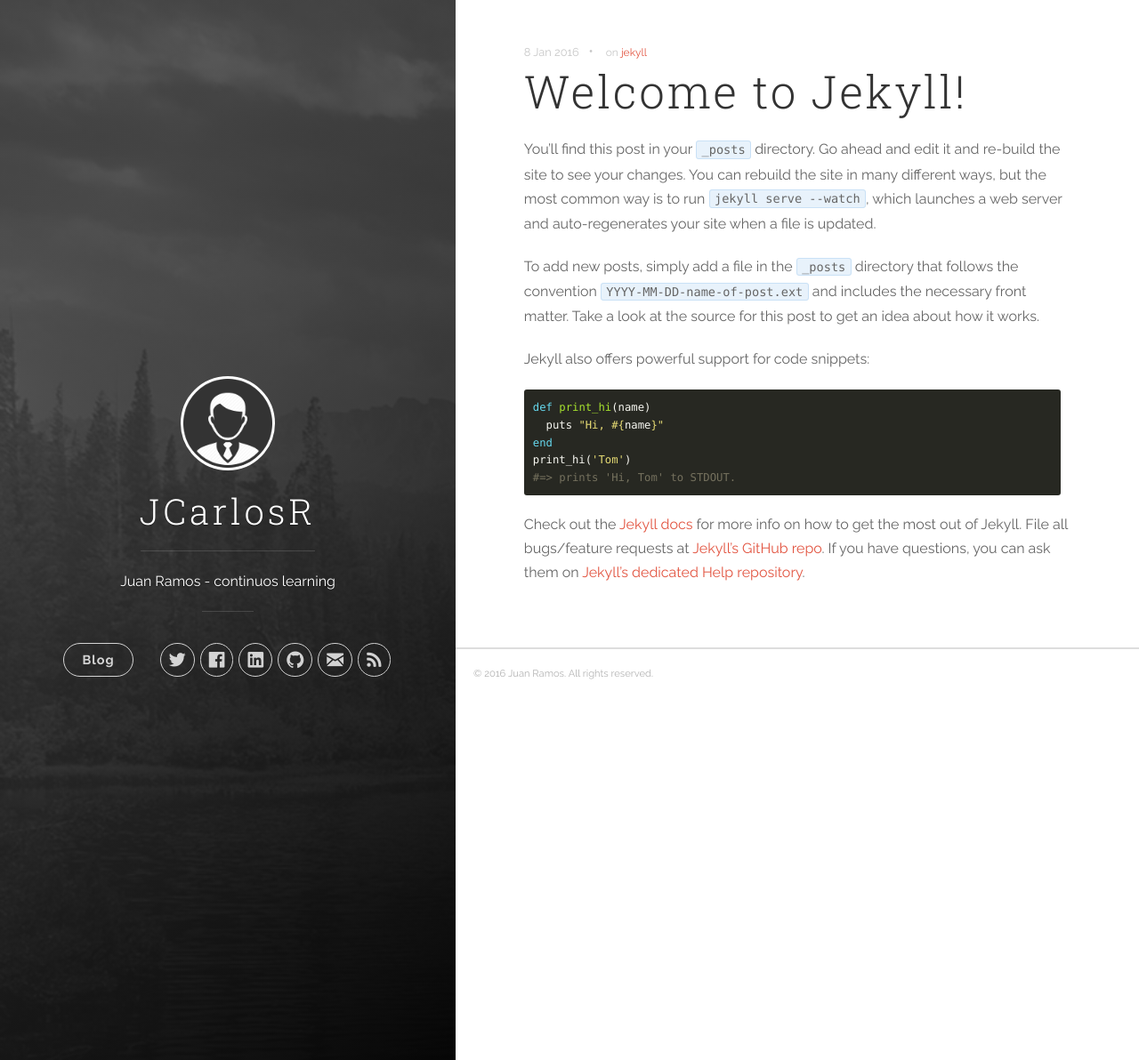
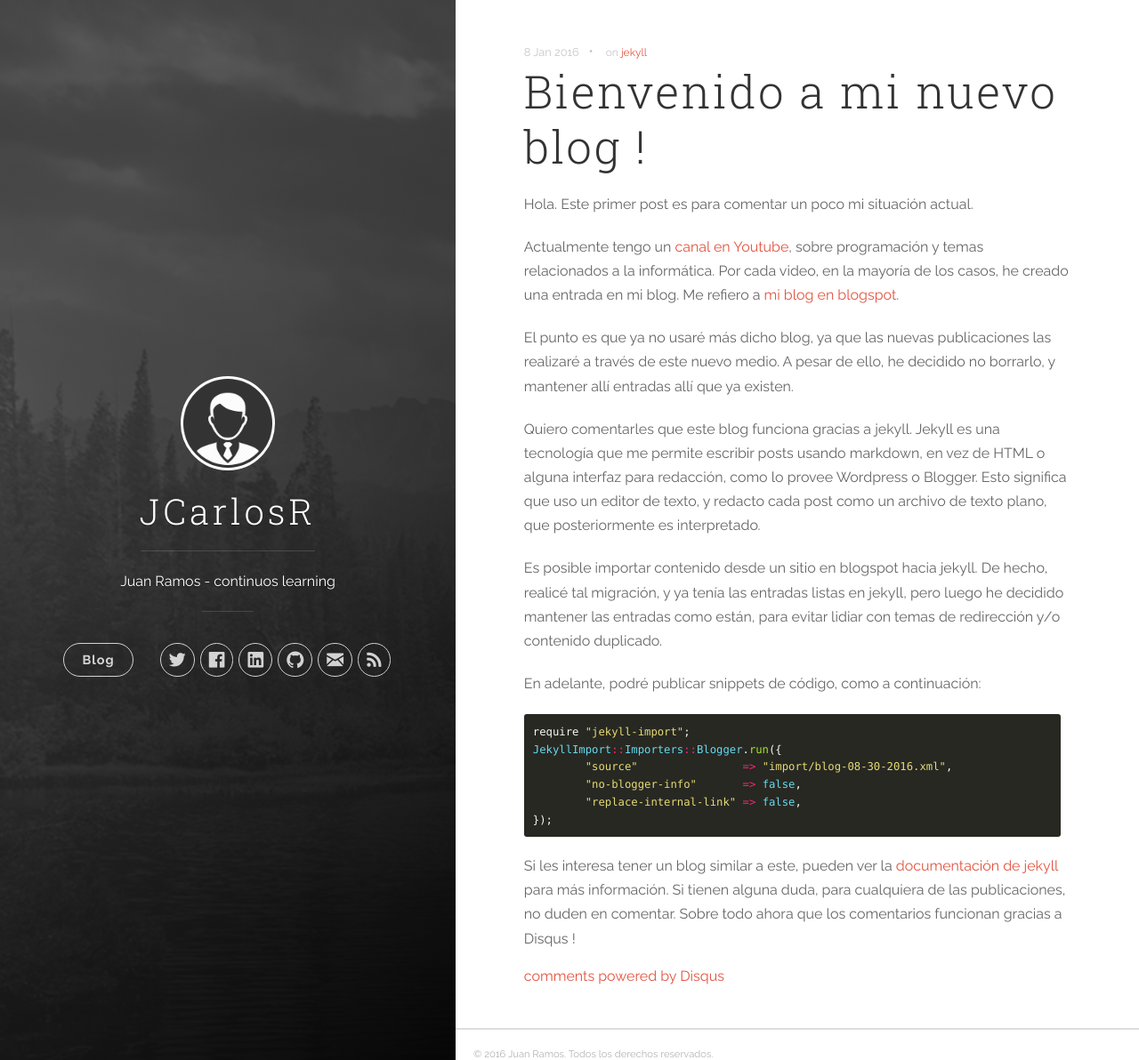
Before and after one commit to JCarlosR/jcarlosr.github.io, a Jekyll site: the page built from _posts/2016-01-08-welcome-to-jekyll.markdown, in a window 1280 px wide and 1192 px high. Shown: the whole window at 89% size. Built offline with Jekyll 4.4.1, drawn with Linux system fonts in a browser that asks for light colours; nearby versions of some CDN libraries; comment, search, counter and statistics services are not loaded.

Commit message:
First post and configuration

````diff
--- a/_config.yml
+++ b/_config.yml
@@ -3,8 +3,8 @@ title: JCarlosR
 description: 'Juan Ramos - continuos learning'
 url: 'http://jcarlosr.github.io'
 baseurl: '/'
-# google_analytics: 'UA-XXXXXX-X'
-# disqus_shortname: 'your-disqus-name'
+google_analytics: 'UA-26345705-3'
+disqus_shortname: 'jcarlosr'
 
 author:
   name: 'Juan Ramos'
--- a/_includes/footer.html
+++ b/_includes/footer.html
@@ -1,5 +1,5 @@
 <footer class="footer">
-  <span class="footer__copyright">&copy; {{ site.time | date: '%Y' }} {{ site.author.name }}. All rights reserved.</span>
+  <span class="footer__copyright">&copy; {{ site.time | date: '%Y' }} {{ site.author.name }}. Todos los derechos reservados.</span>
 </footer>
 
 <script type="text/javascript" src="https://ajax.googleapis.com/ajax/libs/jquery/1.11.3/jquery.min.js"></script>
--- a/_includes/header.html
+++ b/_includes/header.html
@@ -30,7 +30,7 @@
             {% if site.author.twitter_username %}
               <!-- Twitter -->
               <li class="navigation__item">
-                <a href="http://twitter.com/{{ site.author.twitter_username }}" title="@{{ site.author.twitter_username }} on Twitter" target="_blank">
+                <a href="http://twitter.com/{{ site.author.twitter_username }}" title="@{{ site.author.twitter_username }} en Twitter" target="_blank">
                   <i class="icon icon-social-twitter"></i>
                   <span class="label">Twitter</span>
                 </a>
@@ -40,7 +40,7 @@
             {% if site.author.facebook_username %}
               <!-- Facebook -->
               <li class="navigation__item">
-                <a href="http://fb.me/{{ site.author.facebook_username }}" title="{{ site.author.facebook_username }} on Facebook" target="_blank">
+                <a href="http://fb.me/{{ site.author.facebook_username }}" title="{{ site.author.facebook_username }} en Facebook" target="_blank">
                   <i class="icon icon-social-facebook"></i>
                   <span class="label">Facebook</span>
                 </a>
@@ -50,7 +50,7 @@
             {% if site.author.linkedin_username %}
               <!-- LinkedIn -->
               <li class="navigation__item">
-                <a href="https://www.linkedin.com/in/{{ site.author.linkedin_username }}" title="{{ site.author.linkedin_username }} on LinkedIn" target="_blank">
+                <a href="https://www.linkedin.com/in/{{ site.author.linkedin_username }}" title="{{ site.author.linkedin_username }} en LinkedIn" target="_blank">
                   <i class="icon icon-social-linkedin"></i>
                   <span class="label">LinkedIn</span>
                 </a>
@@ -60,7 +60,7 @@
             {% if site.author.github_username %}
               <!-- GitHub -->
               <li class="navigation__item">
-                <a href="https://www.github.com/{{ site.author.github_username }}" title="{{ site.author.github_username }} on GitHub" target="_blank">
+                <a href="https://www.github.com/{{ site.author.github_username }}" title="{{ site.author.github_username }} en GitHub" target="_blank">
                   <i class="icon icon-social-github"></i>
                   <span class="label">GitHub</span>
                 </a>
--- a/_includes/pagination.html
+++ b/_includes/pagination.html
@@ -7,7 +7,7 @@
     {% endif %}
   {% endif %}
 
-  <span class="pagination__page-number">Page {{ paginator.page}} of {{ paginator.total_pages}}</span>
+  <span class="pagination__page-number">Página {{ paginator.page}} de {{ paginator.total_pages}}</span>
 
   {% if paginator.next_page %}
     <a rel="next" class="posts older btn small" href="{{ site.baseurl }}page{{ paginator.next_page }}/">Older Posts →</a>
--- a/_posts/2016-01-08-welcome-to-jekyll.markdown
+++ b/_posts/2016-01-08-welcome-to-jekyll.markdown
@@ -1,25 +1,35 @@
 ---
-title:  "Welcome to Jekyll!"
+title:  "Bienvenido a mi nuevo blog !"
 date:   2016-01-08 15:04:23
-categories: [jekyll]
+categories: [Anuncios]
 tags: [jekyll]
 ---
-You’ll find this post in your `_posts` directory. Go ahead and edit it and re-build the site to see your changes. You can rebuild the site in many different ways, but the most common way is to run `jekyll serve --watch`, which launches a web server and auto-regenerates your site when a file is updated.
+Hola. Este primer post es para comentar un poco mi situación actual.
 
-To add new posts, simply add a file in the `_posts` directory that follows the convention `YYYY-MM-DD-name-of-post.ext` and includes the necessary front matter. Take a look at the source for this post to get an idea about how it works.
+Actualmente tengo un [canal en Youtube][canal], sobre programación y temas relacionados a la informática.
+Por cada video, en la mayoría de los casos, he creado una entrada en mi blog. Me refiero a [mi blog en blogspot][blog].
 
-Jekyll also offers powerful support for code snippets:
+El punto es que ya no usaré más dicho blog, ya que las nuevas publicaciones las realizaré a través de este nuevo medio. A pesar de ello, he decidido no borrarlo, y mantener allí entradas allí que ya existen.
+
+Quiero comentarles que este blog funciona gracias a jekyll. Jekyll es una tecnología que me permite escribir posts usando markdown, en vez de HTML o alguna interfaz para redacción, como lo provee Wordpress o Blogger.
+Esto significa que uso un editor de texto, y redacto cada post como un archivo de texto plano, que posteriormente es interpretado.
+
+Es posible importar contenido desde un sitio en blogspot hacia jekyll. De hecho, realicé tal migración, y ya tenía las entradas listas en jekyll, pero luego he decidido mantener las entradas como están, para evitar lidiar con temas de redirección y/o contenido duplicado.
+
+En adelante, podré publicar snippets de código, como a continuación:
 
 ``` ruby
-def print_hi(name)
-  puts "Hi, #{name}"
-end
-print_hi('Tom')
-#=> prints 'Hi, Tom' to STDOUT.
+require "jekyll-import";
+JekyllImport::Importers::Blogger.run({
+	"source"                => "import/blog-08-30-2016.xml",
+	"no-blogger-info"       => false,
+	"replace-internal-link" => false,
+});
 ```
 
-Check out the [Jekyll docs][jekyll] for more info on how to get the most out of Jekyll. File all bugs/feature requests at [Jekyll’s GitHub repo][jekyll-gh]. If you have questions, you can ask them on [Jekyll’s dedicated Help repository][jekyll-help].
+Si les interesa tener un blog similar a este, pueden ver la [documentación de jekyll][jekyll] para más información.
+Si tienen alguna duda, para cualquiera de las publicaciones, no duden en comentar. Sobre todo ahora que los comentarios funcionan gracias a Disqus !
 
-[jekyll]:      http://jekyllrb.com
-[jekyll-gh]:   https://github.com/jekyll/jekyll
-[jekyll-help]: https://github.com/jekyll/jekyll-help
+[canal]: http://youtube.com/sorcjc
+[blog]: https://programacion-innata.blogspot.pe/
+[jekyll]: http://jekyllrb.com
````
Also changed, not shown: humans.txt (+6 -8 lines).
